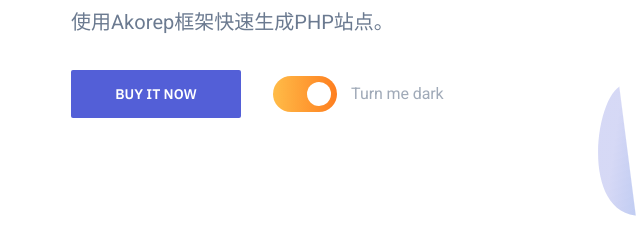
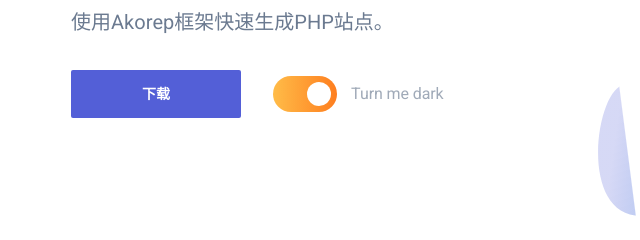
Before and after one commit to xkevas24/akorep, a plain HTML site: page index.html in a window 1280 px wide. Shown: the part 324-564 px from the top of the page, 29-669 px from the left. Drawn offline with nearby package versions, Linux system fonts and the light colour scheme.

Commit message:
Update index.html

```diff
--- a/index.html
+++ b/index.html
@@ -34,7 +34,7 @@
 	                        <h1 class="hero-title mt-0">打造属于你的akorep.kl网站</h1>
 	                        <p class="hero-paragraph">使用Akorep框架快速生成PHP站点。</p>
 	                        <div class="hero-cta">
-								<a class="button button-primary" href="#">Buy it now</a>
+								<a class="button button-primary" href="#">下载</a>
 								<div class="lights-toggle">
 									<input id="lights-toggle" type="checkbox" name="lights-toggle" class="switch" checked="checked">
 									<label for="lights-toggle" class="text-xs"><span>Turn me <span class="label-text">dark</span></span></label>
```
